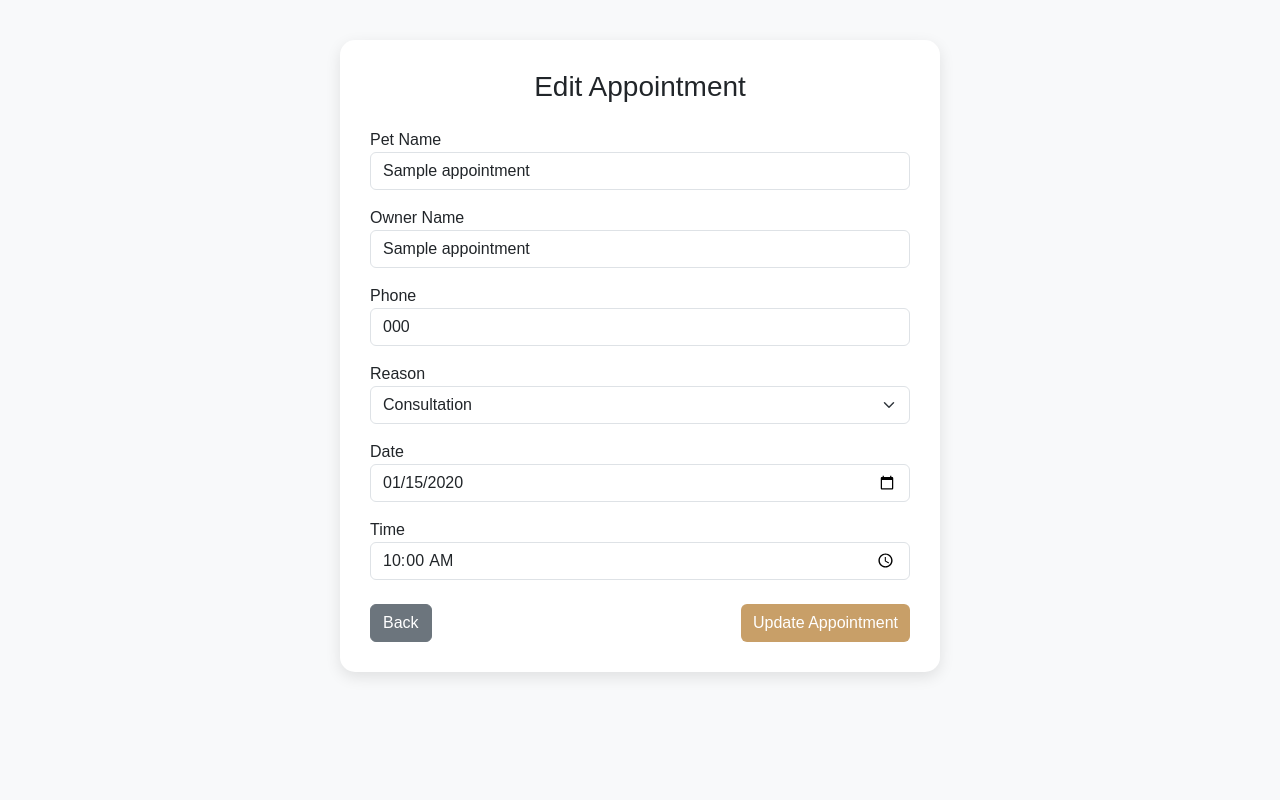
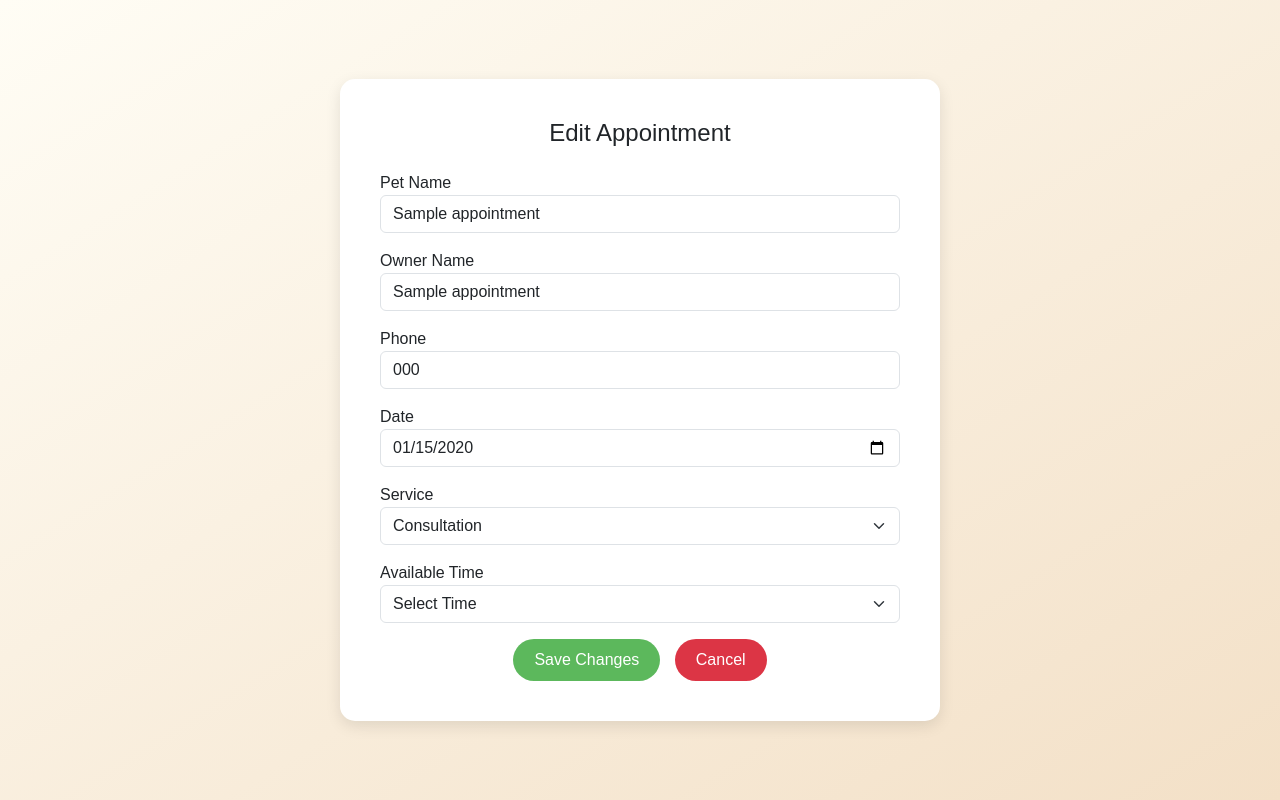
Before and after one commit to robertapalmert/vetcare, a PHP site: page /vetcare_project/edit_appointment.php?id=1 in a window 1280 px wide. Run offline with PHP 8.4, Linux system fonts and the light colour scheme; the visitor is signed in with stand-in values (Sample User, id 1); tables that the repository leaves empty or names only in its code hold one stand-in row (values such as "Sample post").

Commit message:
Latest local changes pushed after sync

```diff
--- a/admin/dashboard.php
+++ b/admin/dashboard.php
@@ -131,7 +131,8 @@
     </select>
 
     <button type="submit" class="btn" style="background-color: #c89f68; color: white; border-radius: 30px; padding: 8px 20px; font-weight: 500;">Filter</button>
-    <a href="dashboard.php" class="btn" style="background-color: #6c757d; color: white; border-radius: 30px; padding: 8px 20px; font-weight: 500;">Reset</a>
+    <a href="dashboard.php" class="btn" style="background-color: #5cb85c;
+; color: white; border-radius: 30px; padding: 8px 20px; font-weight: 500;">Reset</a>
   </form>
 
   <!-- Tabel cu Scroll -->
@@ -186,7 +187,7 @@
               Edit
             </a>
             <a href="delete_appointment.php?id=<?= $row['id'] ?>" class="btn btn-sm"
-               onclick="return confirm('Are you sure you want to cancel this appointment?');"
+               onclick="return confirm('Are you sure you want to cancel this appointment? It will be deleted permanently!');"
                style="background-color: #dc3545; color: white; border-radius: 30px; padding: 6px 14px; font-weight: 500;">
               Cancel
             </a>
--- a/admin/edit_appointment.php
+++ b/admin/edit_appointment.php
@@ -7,138 +7,246 @@
   exit;
 }
 
-// Verificăm dacă avem ID valid
-if (!isset($_GET['id']) || !is_numeric($_GET['id'])) {
-  echo "Invalid appointment ID.";
+if (!isset($_GET['id'])) {
+  header("Location: dashboard.php");
   exit;
 }
 
 $id = $_GET['id'];
+$result = $conn->prepare("SELECT * FROM appointments WHERE id = ?");
+$result->bind_param("i", $id);
+$result->execute();
+$data = $result->get_result()->fetch_assoc();
 
-// Dacă s-a trimis formularul
-if ($_SERVER["REQUEST_METHOD"] == "POST") {
-  $pet_name = $_POST["pet_name"];
-  $owner_name = $_POST["owner_name"];
-  $phone = $_POST["phone"];
-  $appointment_date = $_POST["appointment_date"];
-  $appointment_time = $_POST["appointment_time"];
-  $reason = $_POST["reason"];
+if (!$data) {
+  echo "<div class='alert alert-danger'>Appointment not found.</div>";
+  exit;
+}
 
-  $appointment_datetime = $appointment_date . ' ' . $appointment_time;
+$holidays = ['2025-01-01', '2025-04-20', '2025-12-25'];
+$error = "";
+$clientSideError = "";
 
+if ($_SERVER['REQUEST_METHOD'] === 'POST') {
+  $pet_name = trim($_POST['pet_name']);
+  $owner_name = trim($_POST['owner_name']);
+  $phone = trim($_POST['phone']);
+  $appointment_date = trim($_POST['appointment_date']);
+  $appointment_time = trim($_POST['appointment_time']);
+  $reason = trim($_POST['reason']);
+
+  if (!$appointment_time) {
+    $error = "Invalid appointment time.";
+  } else {
+    $full_datetime = $appointment_date . ' ' . $appointment_time;
+    $selected_timestamp = strtotime($full_datetime);
+    $day_of_week = date('w', strtotime($appointment_date));
+    $formatted_date = date('Y-m-d', strtotime($appointment_date));
+
+    if ($selected_timestamp < time()) {
+      $error = "You cannot set an appointment in the past.";
+    } elseif ($day_of_week == 0 || in_array($formatted_date, $holidays)) {
+      $error = "The clinic is closed on Sundays and public holidays.";
+    } else {
+      $check = $conn->prepare("SELECT * FROM appointments WHERE appointment_date = ? AND id != ?");
+      $check->bind_param("si", $full_datetime, $id);
+      $check->execute();
+      $check_result = $check->get_result();
+
+      if ($check_result->num_rows > 0) {
+        $error = "The selected time slot is already booked.";
+      } else {
         $stmt = $conn->prepare("UPDATE appointments SET pet_name=?, owner_name=?, phone=?, appointment_date=?, reason=? WHERE id=?");
-  $stmt->bind_param("sssssi", $pet_name, $owner_name, $phone, $appointment_datetime, $reason, $id);
+        $stmt->bind_param("sssssi", $pet_name, $owner_name, $phone, $full_datetime, $reason, $id);
 
         if ($stmt->execute()) {
           header("Location: dashboard.php?updated=1");
           exit;
         } else {
-    $error = "Error updating appointment: " . $stmt->error;
+          $error = "Failed to update appointment.";
         }
-
-  $stmt->close();
       }
-
-// Preluăm datele existente
-$stmt = $conn->prepare("SELECT * FROM appointments WHERE id = ?");
-$stmt->bind_param("i", $id);
-$stmt->execute();
-$result = $stmt->get_result();
-$appointment = $result->fetch_assoc();
-
-if (!$appointment) {
-  echo "Appointment not found.";
-  exit;
     }
-
-$stmt->close();
-$conn->close();
+  }
+}
 ?>
 
 <!DOCTYPE html>
 <html lang="en">
 <head>
   <meta charset="UTF-8">
-  <title>Edit Appointment</title>
-  <link href="https://cdn.jsdelivr.net/npm/bootstrap@5.3.0/dist/css/bootstrap.min.css" rel="stylesheet"/>
+  <title>Edit Appointment - VetCare</title>
+  <link href="https://cdn.jsdelivr.net/npm/bootstrap@5.3.0/dist/css/bootstrap.min.css" rel="stylesheet">
   <style>
     body {
-      background: #f8f9fa;
+      background: linear-gradient(to bottom right, #fffdf5, #f3e0c7);
       font-family: 'Quicksand', sans-serif;
-      padding-top: 40px;
+      display: flex;
+      align-items: center;
+      justify-content: center;
+      min-height: 100vh;
     }
-    .container {
-      max-width: 600px;
-      background: white;
-      padding: 30px;
+    .edit-box {
+      background-color: white;
+      padding: 40px;
       border-radius: 15px;
       box-shadow: 0 5px 15px rgba(0,0,0,0.1);
+      max-width: 600px;
+      width: 100%;
     }
-    .btn-primary {
-      background-color: #c89f68;
-      border: none;
-    }
-    .btn-primary:hover {
-      background-color: #dcb177;
+    .alert-message {
+      display: none;
     }
   </style>
 </head>
 <body>
 
-<div class="container">
-  <h3 class="text-center mb-4">Edit Appointment</h3>
+<div class="edit-box">
+  <h4 class="mb-4 text-center">Edit Appointment</h4>
 
-  <?php if (isset($error)): ?>
-    <div class="alert alert-danger text-center"><?= $error ?></div>
+  <?php if (!empty($error)): ?>
+    <div class="alert alert-danger" role="alert" id="serverError">
+      <?= $error ?>
+    </div>
   <?php endif; ?>
+
+  <div id="clientError" class="alert alert-danger alert-message"></div>
 
   <form method="POST">
     <div class="mb-3">
       <label>Pet Name</label>
-      <input type="text" name="pet_name" class="form-control" value="<?= htmlspecialchars($appointment['pet_name']) ?>" required>
+      <input type="text" name="pet_name" class="form-control" value="<?= htmlspecialchars($data['pet_name']) ?>" required>
     </div>
-
     <div class="mb-3">
       <label>Owner Name</label>
-      <input type="text" name="owner_name" class="form-control" value="<?= htmlspecialchars($appointment['owner_name']) ?>" required>
+      <input type="text" name="owner_name" class="form-control" value="<?= htmlspecialchars($data['owner_name']) ?>" required>
     </div>
-
     <div class="mb-3">
       <label>Phone</label>
-      <input type="tel" name="phone" class="form-control" pattern="^\+?\d{10,15}$" value="<?= htmlspecialchars($appointment['phone']) ?>" required>
+      <input type="tel" name="phone" class="form-control" pattern="^\+?\d{10,15}$" value="<?= htmlspecialchars($data['phone']) ?>" required>
     </div>
-
     <div class="mb-3">
-      <label>Reason</label>
-      <select name="reason" class="form-select" required>
+      <label>Date</label>
+      <input type="date" name="appointment_date" id="appointment_date" class="form-control" value="<?= date('Y-m-d', strtotime($data['appointment_date'])) ?>" required>
+    </div>
+    <div class="mb-3">
+      <label>Service</label>
+      <select name="reason" id="reason" class="form-select" required>
         <?php
-        $reasons = ["Consultation", "Vaccination", "Surgery", "Grooming", "Others"];
-        foreach ($reasons as $r) {
-          $selected = ($appointment['reason'] === $r) ? 'selected' : '';
-          echo "<option value='$r' $selected>$r</option>";
-        }
+          $services = ["Consultation", "Vaccination", "Surgery", "Grooming", "Others"];
+          foreach ($services as $service):
+            $selected = ($data['reason'] === $service) ? 'selected' : '';
+            echo "<option value='$service' $selected>$service</option>";
+          endforeach;
         ?>
       </select>
     </div>
-
     <div class="mb-3">
-      <label>Date</label>
-      <input type="date" name="appointment_date" class="form-control"
-             value="<?= explode(' ', $appointment['appointment_date'])[0] ?>" required>
+      <label>Available Time</label>
+      <select name="appointment_time" id="appointment_time" class="form-select" required>
+        <option value="">Select Time</option>
+      </select>
     </div>
-
-    <div class="mb-4">
-      <label>Time</label>
-      <input type="time" name="appointment_time" class="form-control"
-             value="<?= explode(' ', $appointment['appointment_date'])[1] ?>" required>
-    </div>
-
-    <div class="d-flex justify-content-between">
-      <a href="dashboard.php" class="btn btn-secondary">Back</a>
-      <button type="submit" class="btn btn-primary">Update Appointment</button>
+    <div class="text-center">
+      <button type="submit" class="btn" style="background-color:#5cb85c; color:white; font-weight:500; padding: 8px 20px; border-radius: 30px;">Save Changes</button>
+      <a href="dashboard.php" class="btn" style="background-color:#dc3545; color:white; font-weight:500; padding: 8px 20px; border-radius: 30px; margin-left: 10px;">Cancel</a>
     </div>
   </form>
 </div>
 
+<script>
+  document.addEventListener('DOMContentLoaded', function () {
+    const dateInput = document.getElementById('appointment_date');
+    const reasonSelect = document.getElementById('reason');
+    const timeSelect = document.getElementById('appointment_time');
+    const errorDiv = document.getElementById('clientError');
+    const holidays = ['2025-01-01', '2025-04-20', '2025-12-25'];
+    const currentId = <?= $id ?>;
+    const today = new Date().toISOString().split('T')[0];
+    dateInput.setAttribute('min', today);
+
+    function getServiceDuration(service) {
+      switch (service) {
+        case 'Consultation': return 30;
+        case 'Vaccination': return 20;
+        case 'Surgery': return 120;
+        case 'Grooming': return 45;
+        case 'Others': return 30;
+        default: return 0;
+      }
+    }
+
+    function resetTimeOptions() {
+      timeSelect.innerHTML = '<option value="">Select Time</option>';
+    }
+
+    function isDateValid(date) {
+      const selected = new Date(date);
+      const day = selected.getDay();
+      return day !== 0 && !holidays.includes(date);
+    }
+
+    function showClientError(message) {
+      errorDiv.textContent = message;
+      errorDiv.style.display = 'block';
+      setTimeout(() => {
+        errorDiv.style.display = 'none';
+      }, 5000);
+    }
+
+    function fetchAvailableTimes() {
+      const date = dateInput.value;
+      const service = reasonSelect.value;
+      const duration = getServiceDuration(service);
+
+      if (!date || !service || !isDateValid(date)) {
+        resetTimeOptions();
+        return;
+      }
+
+      fetch(`../includes/get_available_times.php?date=${date}&duration=${duration}&exclude_id=${currentId}`)
+        .then(response => response.json())
+        .then(data => {
+          resetTimeOptions();
+          if (data.length === 0) {
+            const option = document.createElement('option');
+            option.textContent = 'No available slots';
+            option.disabled = true;
+            timeSelect.appendChild(option);
+            return;
+          }
+          data.forEach(time => {
+            const option = document.createElement('option');
+            option.value = time;
+            option.textContent = time;
+            if (time === "<?= date('H:i', strtotime($data['appointment_date'])) ?>") {
+              option.selected = true;
+            }
+            timeSelect.appendChild(option);
+          });
+        })
+        .catch(error => {
+          console.error('Error:', error);
+        });
+    }
+
+    dateInput.addEventListener('change', function () {
+      if (!isDateValid(dateInput.value)) {
+        showClientError("The clinic is closed on Sundays and public holidays. Please choose another day.");
+        dateInput.value = "";
+        resetTimeOptions();
+      } else {
+        fetchAvailableTimes();
+      }
+    });
+
+    reasonSelect.addEventListener('change', fetchAvailableTimes);
+
+    if (dateInput.value && reasonSelect.value) {
+      fetchAvailableTimes();
+    }
+  });
+</script>
+
 </body>
 </html>
--- a/public/book.php
+++ b/public/book.php
@@ -21,7 +21,7 @@
         $stmt->bind_param("sssss", $pet_name, $owner_name, $phone, $full_datetime, $reason);
 
         if ($stmt->execute()) {
-            $successMessage = "🎉 Appointment booked successfully! ✉️ A confirmation message has been simulated.";
+            $successMessage = "🎉 Appointment booked successfully! ✉️ A confirmation message has been sent to your phone number.";
         } else {
             $errorMessage = "❌ Error booking appointment: " . $stmt->error;
         }
```
Also changed, not shown: public/book.html (+14 -14 lines). Lines whose indentation alone changed are shown as unchanged.
